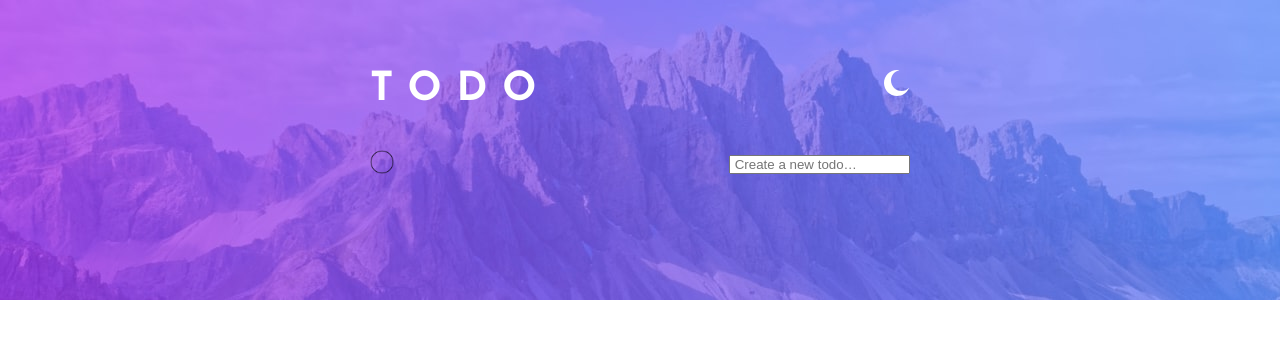
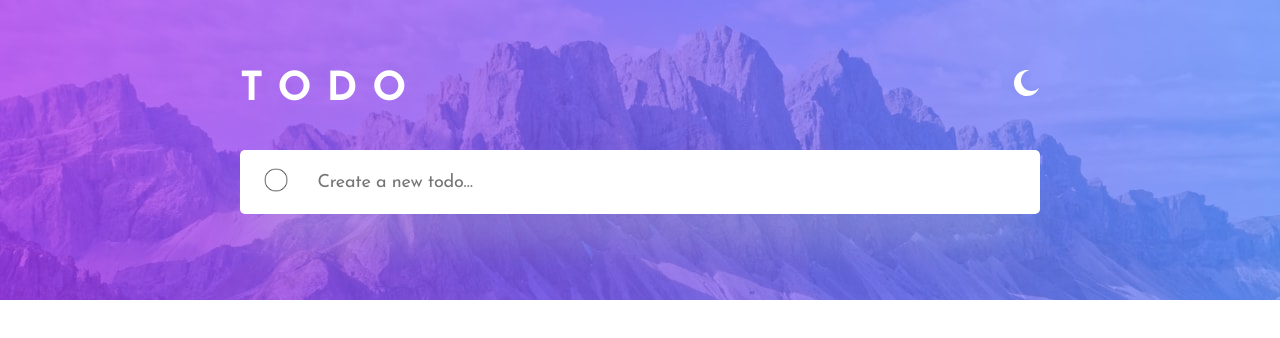
Before and after one commit to jvhrhsnv/toDoApp, a plain HTML site: page index.html in a window 1280 px wide. Drawn offline with Linux system fonts and the light colour scheme.

Commit message:
add content div and others

```diff
--- a/index.html
+++ b/index.html
@@ -33,6 +33,23 @@
                     <input type="text" placeholder=" Create a new todo…" name="text" id="text">
                 </div>
             </div>
+
+            <div class="content">
+                <!-- <div class="main__input">
+                    <div class="main__input-check">
+                        <img src="/images/oval.png" alt="#">
+                    </div>
+                    <div class="input">
+                        <input type="text" placeholder=" Create a new todo…" name="text" id="text">
+                    </div>
+                </div> -->
+
+                <footer>
+                   <div class="footer__left">
+                       <span></span>
+                   </div>
+                </footer>
+            </div>
         </div>
     </div>
 
--- a/scss/style.scss
+++ b/scss/style.scss
@@ -26,7 +26,7 @@
     background-repeat: no-repeat;
     background-size: cover;
     .main {
-        max-width: 540px;
+        max-width: 800px;
         font-family: Josefin Sans;
         padding-top: 70px;
         .title {
@@ -49,14 +49,33 @@
             justify-content: space-between;
             align-items: center;
             background-color: var(--white);
-            width: 100px;
+            width: 100%;
             height: 64px;
+            box-shadow: 0px 35px 50px -15px rgba(194, 195, 214, 0.5);
+            border-radius: 5px;
+            margin-bottom: 45px;
             .main__input-check {
+                margin-left: 24px;
                 img {
                     width: 24px;
                 }
             }
-            .input
+            .input {
+                margin-left: 24px;
+                width: 1500px;
+                input {
+                    font-family: Josefin Sans;
+                    border: none;
+                    outline: none;
+                    background-color: var(--white   );
+                    font-weight: 400;
+                    font-size: 18px;
+                    line-height: 18px;
+                    letter-spacing: -0.25px;
+                    color: var(--dark);
+                    width: 90%;
+                }
+            }
         }
     }
 }
```
Also changed, not shown: css/style.css, 1 other file.
